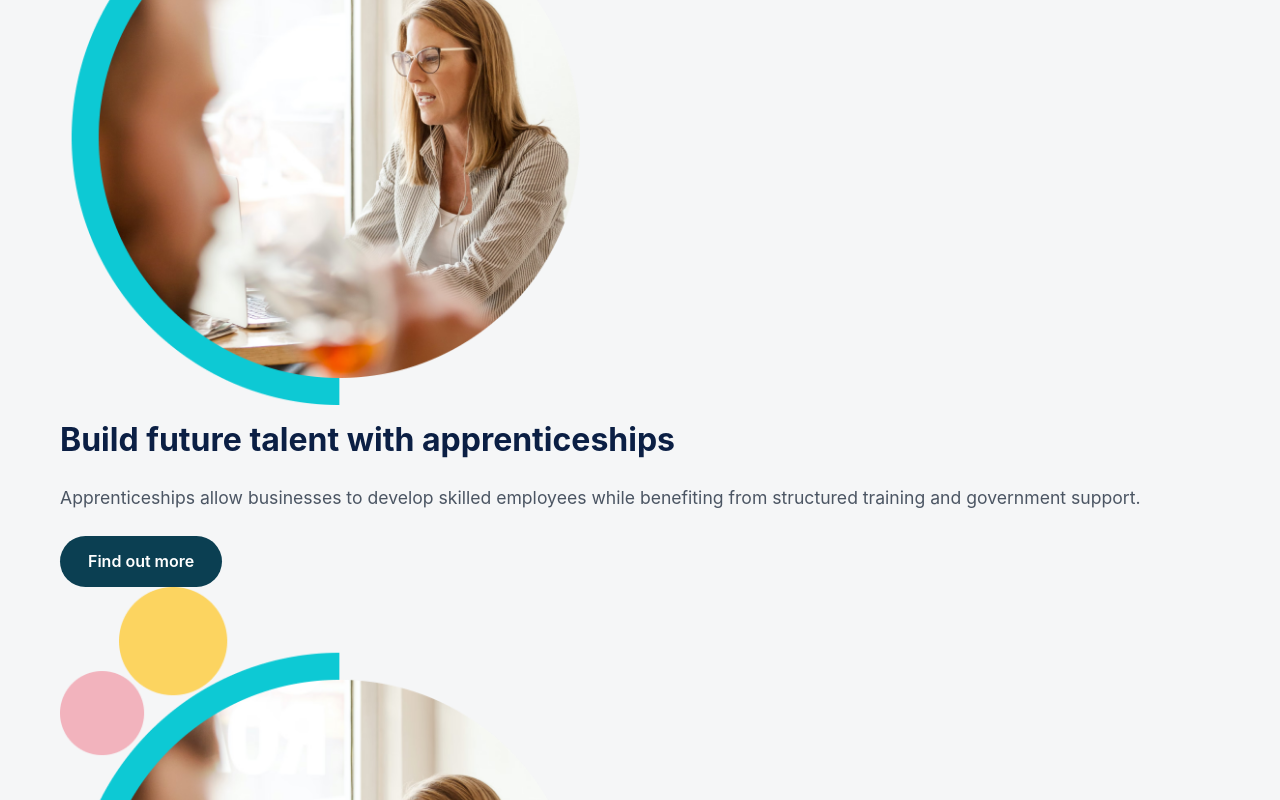
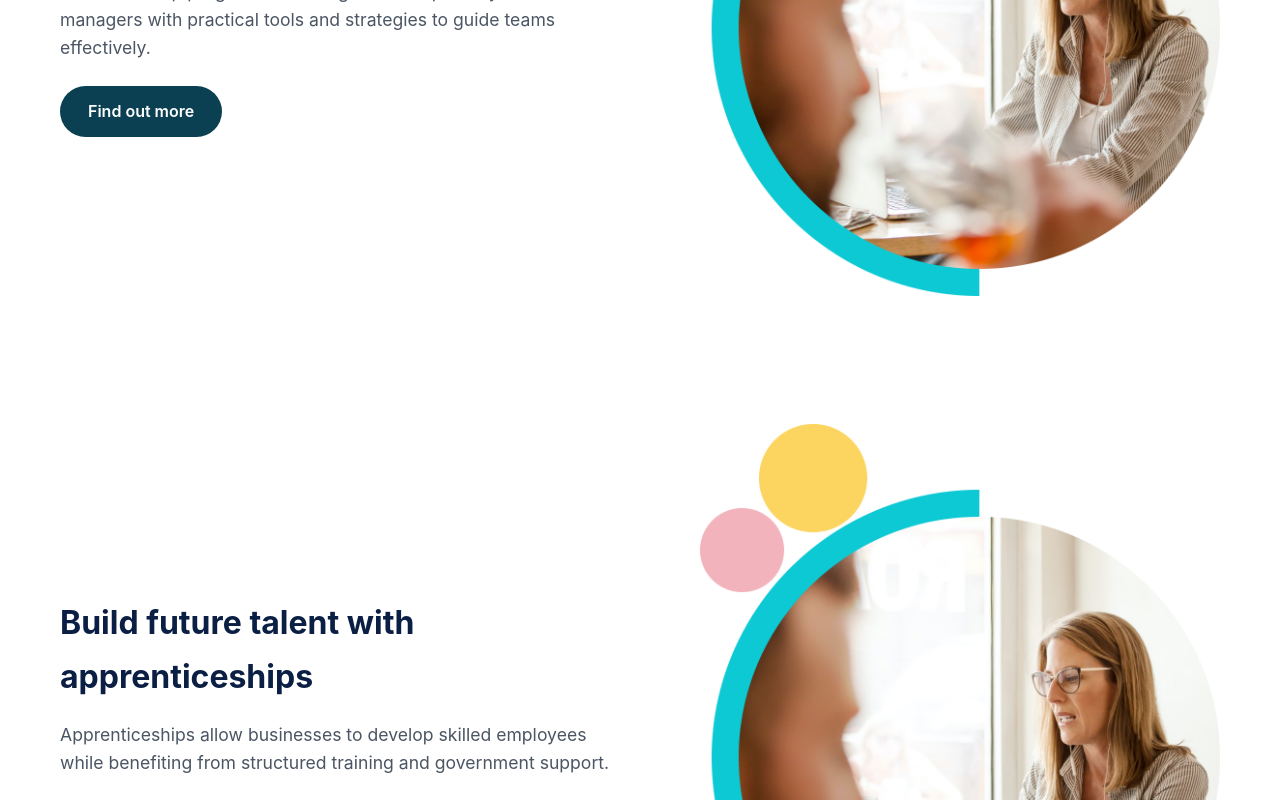
Before and after one commit to HudsonWayne/Inspired-Plus, a React (Vite) app in the folder inspired_plus/: page /services in a window 1280 px wide. Shown: the part 2000-2800 px from the top of the page. Built offline with nearby package versions, Linux system fonts and the light colour scheme.

Commit message:
initialcommit

```diff
--- a/inspired_plus/src/components/Our-Services/Services.css
+++ b/inspired_plus/src/components/Our-Services/Services.css
@@ -91,26 +91,104 @@
   padding: 4rem 0;
 }
 
-.upskill-container {
+/* NEW ADDITIONAL UPSKILL SECTIONS */
+
+.upskill-section-two {
+  background: #ffffff;
+  padding: 4rem 0;
+}
+
+.upskill-section-three {
+  background: #ffffff;
+  padding: 4rem 0;
+}
+
+.upskill-section-four {
+  background: #ffffff;
+  padding: 4rem 0;
+}
+
+/* GRID LAYOUTS */
+
+.upskill-grid {
   display: flex;
   align-items: center;
-  gap: 2rem;
-  flex-wrap: wrap;
+  justify-content: space-between;
+  gap: 60px;
 }
 
-.upskill-left {
-  flex: 1;
-  min-width: 280px;
+.upskill-grid-two {
+  display: flex;
+  align-items: center;
+  justify-content: space-between;
+  gap: 60px;
 }
 
-.upskill-right {
+.upskill-grid-three {
+  display: flex;
+  align-items: center;
+  justify-content: space-between;
+  gap: 60px;
+}
+
+.upskill-grid-four {
+  display: flex;
+  align-items: center;
+  justify-content: space-between;
+  gap: 60px;
+}
+
+/* TEXT BLOCKS */
+
+.upskill-text {
   flex: 1;
-  text-align: center;
-  min-width: 80px;
+  max-width: 550px;
+}
+
+.upskill-text-two {
+  flex: 1;
+  max-width: 550px;
+}
+
+.upskill-text-three {
+  flex: 1;
+  max-width: 550px;
+}
+
+.upskill-text-four {
+  flex: 1;
+  max-width: 550px;
+}
+
+/* IMAGE WRAPPERS */
+
+.upskill-image-wrapper {
+  flex: 1;
+  display: flex;
+  justify-content: flex-end;
+}
+
+.upskill-image-wrapper-two {
+  flex: 1;
+  display: flex;
+  justify-content: flex-end;
+}
+
+.upskill-image-wrapper-three {
+  flex: 1;
+  display: flex;
+  justify-content: flex-end;
+}
+
+.upskill-image-wrapper-four {
+  flex: 1;
+  display: flex;
+  justify-content: flex-end;
 }
 
 .upskill-image {
-  max-width: 50%;
+  max-width: 520px;
+  width: 100%;
   height: auto;
   border-radius: 8px;
 }
@@ -209,11 +287,9 @@
 }
 
 .the-img{
-    width: 100px;
-    height: 100px;
+  width: 100px;
+  height: 100px;
 }
-
-
 
 .consultation-button:hover {
   background: #092f3c;
@@ -236,68 +312,11 @@
     flex: 1;
     text-align: right;
   }
-
-/* UPSKILL SECTION */
-
-.upskill-section{
-  background:#ffffff;
-  padding:4rem 0;
-}
-
-.upskill-grid{
-  display:flex;
-  align-items:center;
-  justify-content:space-between;
-  gap:60px;
-}
-
-.upskill-text{
-  flex:1;
-  max-width:550px;
-}
-
-.upskill-image-wrapper{
-  flex:1;
-  display:flex;
-  justify-content:flex-end;
-}
-
-.upskill-image{
-  max-width:520px;
-  width:100%;
-  height:auto;
-}
-
-.content-teaser-heading-two{
-  font-size:2rem;
-  margin-bottom:1rem;
-}
-
-.paragraph{
-  font-size:1.1rem;
-  color:#4b5563;
-  margin-bottom:1.5rem;
-  line-height:1.6;
-}
-
-.black-button{
-  display:inline-block;
-  padding:12px 28px;
-  border-radius:30px;
-  background:#0b3f52;
-  color:white;
-  font-weight:600;
-  text-decoration:none;
-  transition:0.3s;
-}
-
-.black-button:hover{
-  background:#092f3c;
-}
 }
 
 /* MOBILE STYLES */
 @media (max-width: 768px) {
+
   .hero-section2 {
     padding: 4rem 0 2.5rem 0;
   }
@@ -317,4 +336,20 @@
   .paragraph {
     font-size: 1rem;
   }
+
+  .upskill-grid,
+  .upskill-grid-two,
+  .upskill-grid-three,
+  .upskill-grid-four {
+    flex-direction: column;
+    text-align: center;
+  }
+
+  .upskill-image-wrapper,
+  .upskill-image-wrapper-two,
+  .upskill-image-wrapper-three,
+  .upskill-image-wrapper-four {
+    justify-content: center;
+  }
+
 }
```
